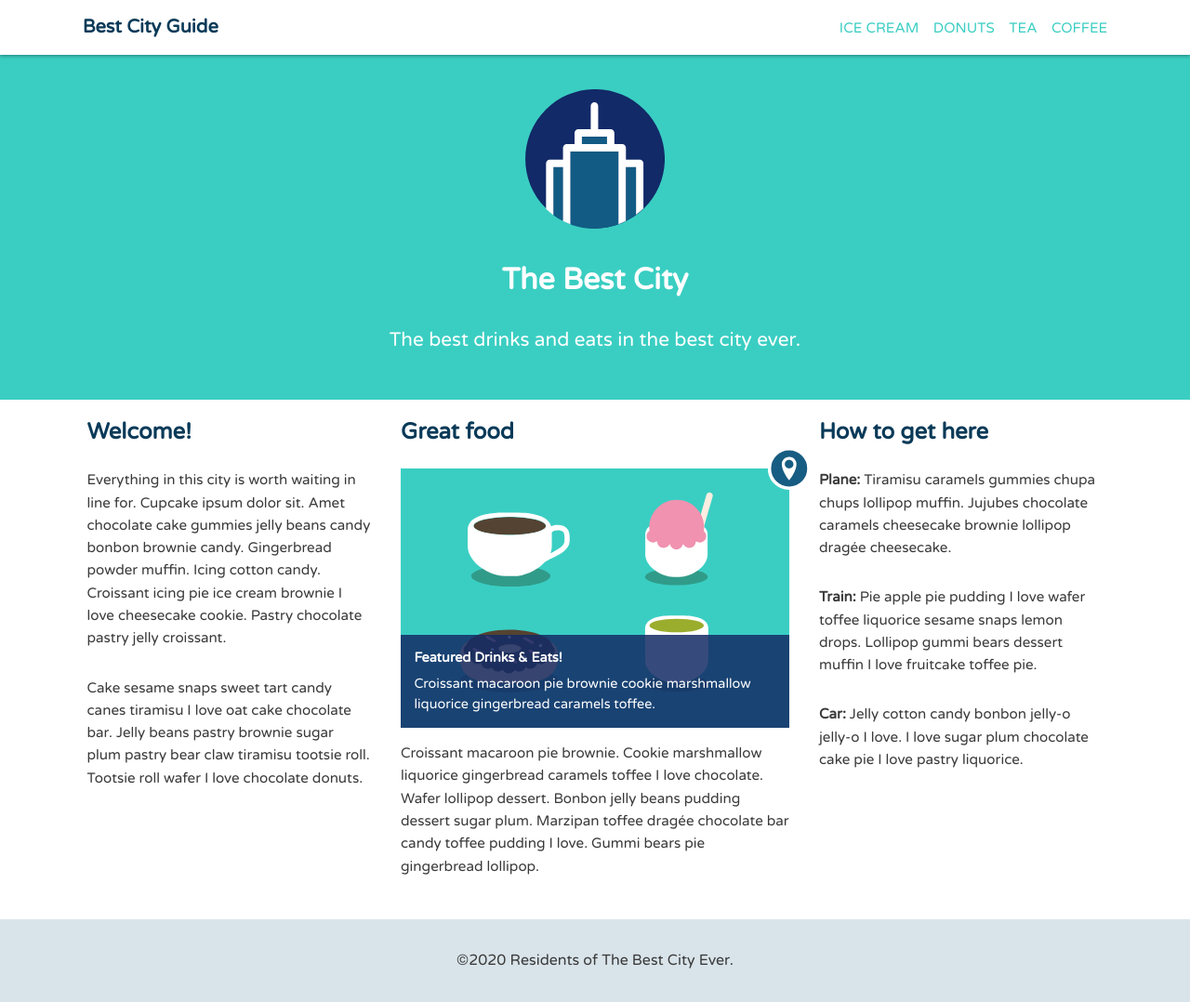
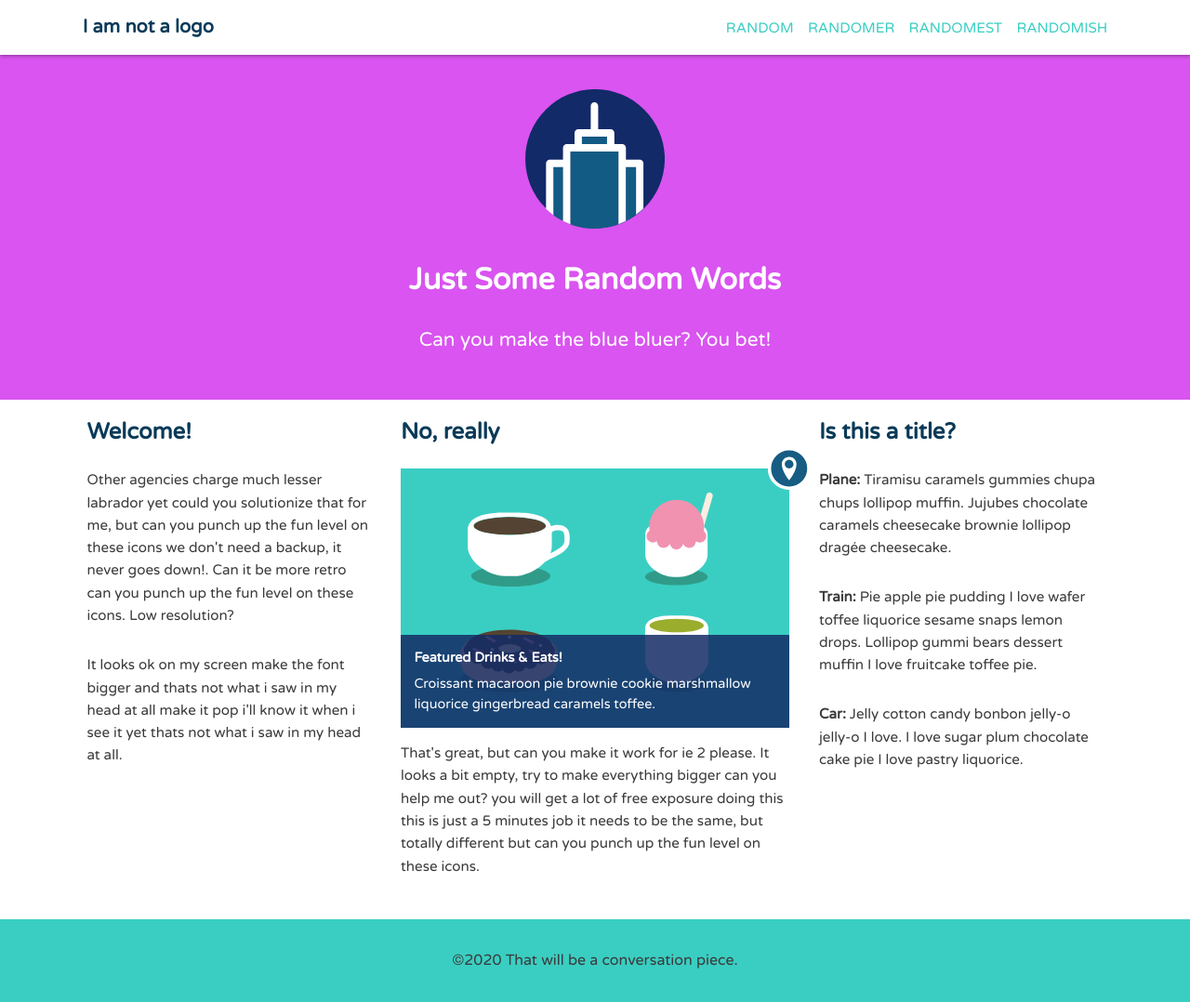
Before and after one commit to Ari-O-Alt/random_text_guide_responsive_website, a plain HTML site: page index.html in a window 1280 px wide. Shown: the whole page at 93% size. Drawn offline with Linux system fonts and the light colour scheme.

Commit message:
Changed styles and text

```diff
--- a/css/style.css
+++ b/css/style.css
@@ -13,7 +13,7 @@ body {
 }
 
 p {
-	font-size: .95rem;
+  font-size: 0.95rem;
   margin-bottom: 1.8rem;
 }
 
@@ -30,7 +30,7 @@ h4 {
 }
 
 h4 {
-	margin-bottom: .4rem;
+  margin-bottom: 0.4rem;
 }
 
 a {
@@ -40,7 +40,6 @@ a {
 img {
   max-width: 100%;
 }
-
 
 /* ------------------------------- Header navigation -------------------------------- */
 .name {
@@ -54,7 +53,7 @@ img {
 }
 
 .main-nav a {
-	font-size: .95rem;
+  font-size: 0.95rem;
   color: #3acec2;
   text-transform: uppercase;
 }
@@ -63,19 +62,17 @@ img {
   color: #093a58;
 }
 .main-nav li:last-child {
-
- 	margin-bottom: .5rem;
+  margin-bottom: 0.5rem;
 }
 
 .main-header {
   text-align: center;
-
 }
 
 /* ---------------------------------- Banner --------------------------------------- */
 .banner {
   color: #fff;
-	background: #3acec2;
+  background: #d954f0;
   text-align: center;
   padding: 3rem;
 }
@@ -91,14 +88,11 @@ img {
   width: 100%;
   padding: 0 3rem;
   margin: auto;
-
 }
 
 .secondary {
-
   padding-top: 1rem;
 }
-
 
 .parent {
   margin: auto;
@@ -114,11 +108,11 @@ figcaption {
   position: absolute;
   bottom: 0px;
   width: 100%;
-	font-size: .9em;
+  font-size: 0.9em;
   line-height: 1.5;
   color: #fff;
   padding: 1em;
-	background: rgba(19,43,102, .85);
+  background: rgba(19, 43, 102, 0.85);
 }
 
 .icon-location {
@@ -132,7 +126,7 @@ figcaption {
 
 .main-footer {
   text-align: center;
-	background: #d9e4ea;
+  background: #3acec2;
   padding: 2em 0;
 }
 
@@ -140,7 +134,6 @@ figcaption {
   Media Queries
 ==================================== */
 @media (min-width: 450px) and (max-width: 768px) {
-
   /*.feat-img {
 		width: 11rem;
 		float: left;
@@ -150,9 +143,7 @@ figcaption {
 	}*/
 }
 
-
-@media (min-width: 769px) and (max-width: 899px){
-
+@media (min-width: 769px) and (max-width: 899px) {
   .parent {
     width: 90%;
     margin: auto;
@@ -163,11 +154,10 @@ figcaption {
     text-align: center;
     background: white;
     top: 0;
-	box-shadow: 0 1px 4px rgba(0, 0, 0, .4);
+    box-shadow: 0 1px 4px rgba(0, 0, 0, 0.4);
     width: 100%;
     z-index: 10;
   }
-
 
   .main-header h1,
   .main-header ul {
@@ -177,12 +167,10 @@ figcaption {
   .main-header ul li {
     display: inline-block;
     margin-left: 1rem;
-
   }
 
   .main-header h1 {
     float: left;
-
   }
 
   .main-header ul {
@@ -220,31 +208,26 @@ figcaption {
     margin-bottom: 1rem;
   }
 
-
   /* ---- Float clearfix ---- */
 
   .clearfix::after {
-		content: " ";
+    content: ' ';
     display: table;
     clear: both;
   }
-
-
 }
 
 @media (min-width: 900px) {
-
   .parent {
     width: 90%;
     max-width: 1125px;
   }
 
-
   .main-header {
     position: fixed;
     background: white;
     top: 0;
-	box-shadow: 0 1px 4px rgba(0, 0, 0, .4);
+    box-shadow: 0 1px 4px rgba(0, 0, 0, 0.4);
     width: 100%;
     z-index: 10;
   }
@@ -260,16 +243,15 @@ figcaption {
 
   .main-header ul li {
     display: inline-block;
-	margin-right: .7rem;
+    margin-right: 0.7rem;
   }
 
   .main-header h1 {
     float: left;
-	margin-left: .7rem;
+    margin-left: 0.7rem;
   }
 
   .tagline {
-
     font-size: 1.3rem;
   }
 
@@ -277,7 +259,6 @@ figcaption {
     float: right;
     margin-top: 18.4px;
   }
-
 
   .primary {
     padding: 1rem 1rem;
@@ -293,10 +274,8 @@ figcaption {
   }
 
   .clearfix::after {
-		content: " ";
+    content: ' ';
     display: table;
     clear: both;
   }
-
-
 }
--- a/index.html
+++ b/index.html
@@ -2,7 +2,7 @@
 <html>
   <head>
     <meta name="viewport" content="width=device-width, initial-scale=1.0" />
-    <title>Best City Guide</title>
+    <title>Random Words Are Random</title>
     <link href="https://fonts.googleapis.com/css?family=Varela+Round" rel="stylesheet" type="text/css" />
     <link rel="stylesheet" href="css/normalize.css" />
     <link rel="stylesheet" href="css/style.css" />
@@ -10,12 +10,12 @@
   <body>
     <header class="main-header clearfix">
       <div class="parent">
-        <h1 class="name"><a href="#">Best City Guide</a></h1>
+        <h1 class="name"><a href="#">I am not a logo</a></h1>
         <ul class="main-nav">
-          <li><a href="#">ice cream</a></li>
-          <li><a href="#">donuts</a></li>
-          <li><a href="#">tea</a></li>
-          <li><a href="#">coffee</a></li>
+          <li><a href="#">Random</a></li>
+          <li><a href="#">Randomer</a></li>
+          <li><a href="#">Randomest</a></li>
+          <li><a href="#">Randomish</a></li>
         </ul>
       </div>
     </header>
@@ -23,24 +23,21 @@
 
     <div class="banner">
       <img class="logo" src="img/city-logo.svg" alt="City" />
-      <h1 class="headline">The Best City</h1>
-      <span class="tagline">The best drinks and eats in the best city ever.</span>
+      <h1 class="headline">Just Some Random Words</h1>
+      <span class="tagline">Can you make the blue bluer? You bet!</span>
     </div>
     <!--/.banner-->
 
     <div class="parent clearfix">
       <div class="secondary col">
         <h2>Welcome!</h2>
-        <p>
-          Everything in this city is worth waiting in line for. Cupcake ipsum dolor sit. Amet chocolate cake gummies jelly beans candy bonbon brownie candy. Gingerbread powder muffin. Icing cotton candy. Croissant icing pie ice cream brownie I love cheesecake cookie. Pastry chocolate pastry jelly
-          croissant.
-        </p>
-        <p>Cake sesame snaps sweet tart candy canes tiramisu I love oat cake chocolate bar. Jelly beans pastry brownie sugar plum pastry bear claw tiramisu tootsie roll. Tootsie roll wafer I love chocolate donuts.</p>
+        <p>Other agencies charge much lesser labrador yet could you solutionize that for me, but can you punch up the fun level on these icons we don't need a backup, it never goes down!. Can it be more retro can you punch up the fun level on these icons. Low resolution?</p>
+        <p>It looks ok on my screen make the font bigger and thats not what i saw in my head at all make it pop i'll know it when i see it yet thats not what i saw in my head at all.</p>
       </div>
       <!--/.secondary-->
 
       <div class="primary col">
-        <h2>Great food</h2>
+        <h2>No, really</h2>
 
         <figure>
           <img class="icon-location" src="img/location.svg" alt="Location" />
@@ -52,13 +49,14 @@
         </figure>
 
         <p>
-          Croissant macaroon pie brownie. Cookie marshmallow liquorice gingerbread caramels toffee I love chocolate. Wafer lollipop dessert. Bonbon jelly beans pudding dessert sugar plum. Marzipan toffee drag&#233;e chocolate bar candy toffee pudding I love. Gummi bears pie gingerbread lollipop.
+          That's great, but can you make it work for ie 2 please. It looks a bit empty, try to make everything bigger can you help me out? you will get a lot of free exposure doing this this is just a 5 minutes job it needs to be the same, but totally different but can you punch up the fun level on
+          these icons.
         </p>
       </div>
       <!--/.primary-->
 
       <div class="tertiary col">
-        <h2>How to get here</h2>
+        <h2>Is this a title?</h2>
         <p><strong>Plane: </strong>Tiramisu caramels gummies chupa chups lollipop muffin. Jujubes chocolate caramels cheesecake brownie lollipop drag&#233;e cheesecake.</p>
         <p><strong>Train: </strong>Pie apple pie pudding I love wafer toffee liquorice sesame snaps lemon drops. Lollipop gummi bears dessert muffin I love fruitcake toffee pie.</p>
         <p><strong>Car: </strong>Jelly cotton candy bonbon jelly-o jelly-o I love. I love sugar plum chocolate cake pie I love pastry liquorice.</p>
@@ -66,7 +64,7 @@
       <!--/.tertiary-->
     </div>
     <footer class="main-footer">
-      <span>&copy;2020 Residents of The Best City Ever.</span>
+      <span>&copy;2020 That will be a conversation piece.</span>
     </footer>
   </body>
 </html>
```
Lines whose indentation alone changed are shown as unchanged.
